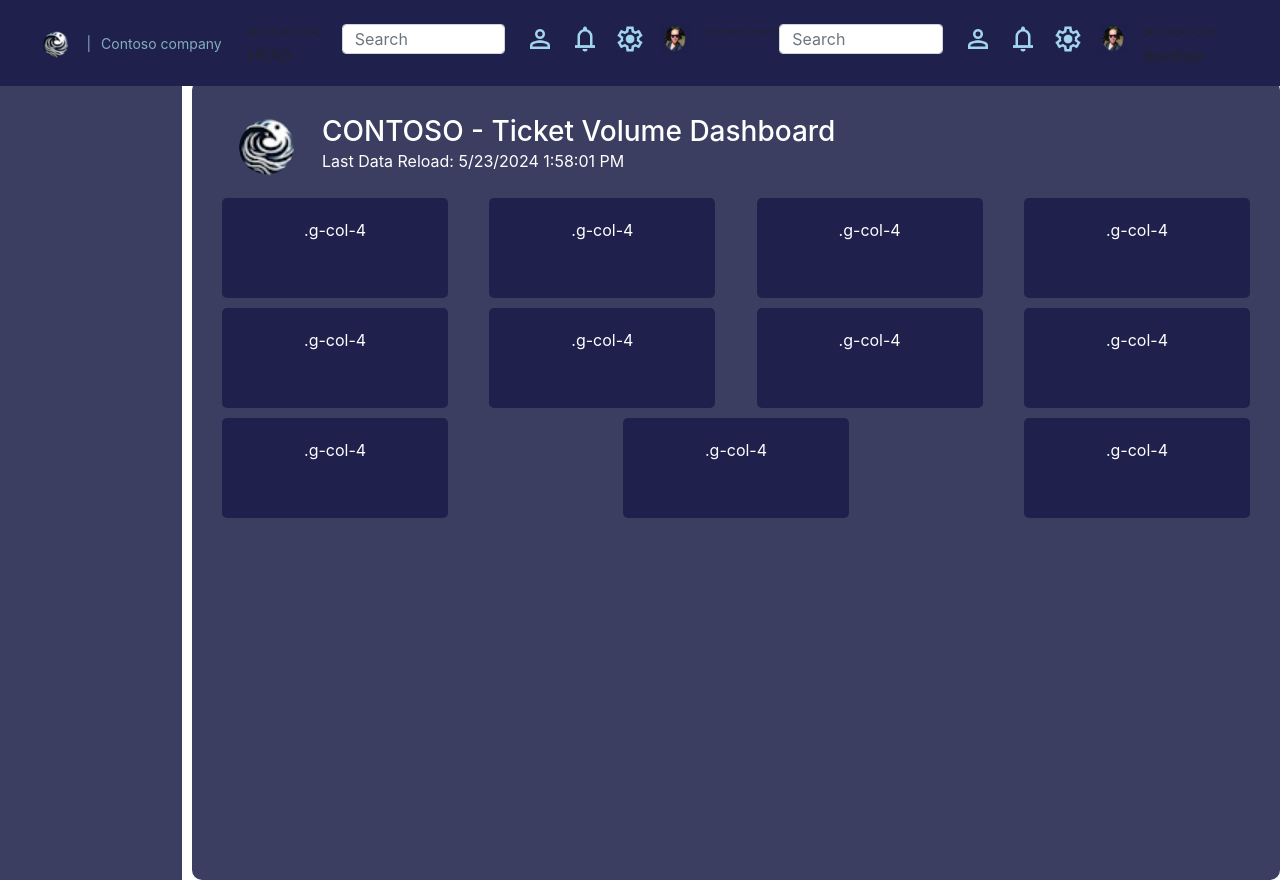
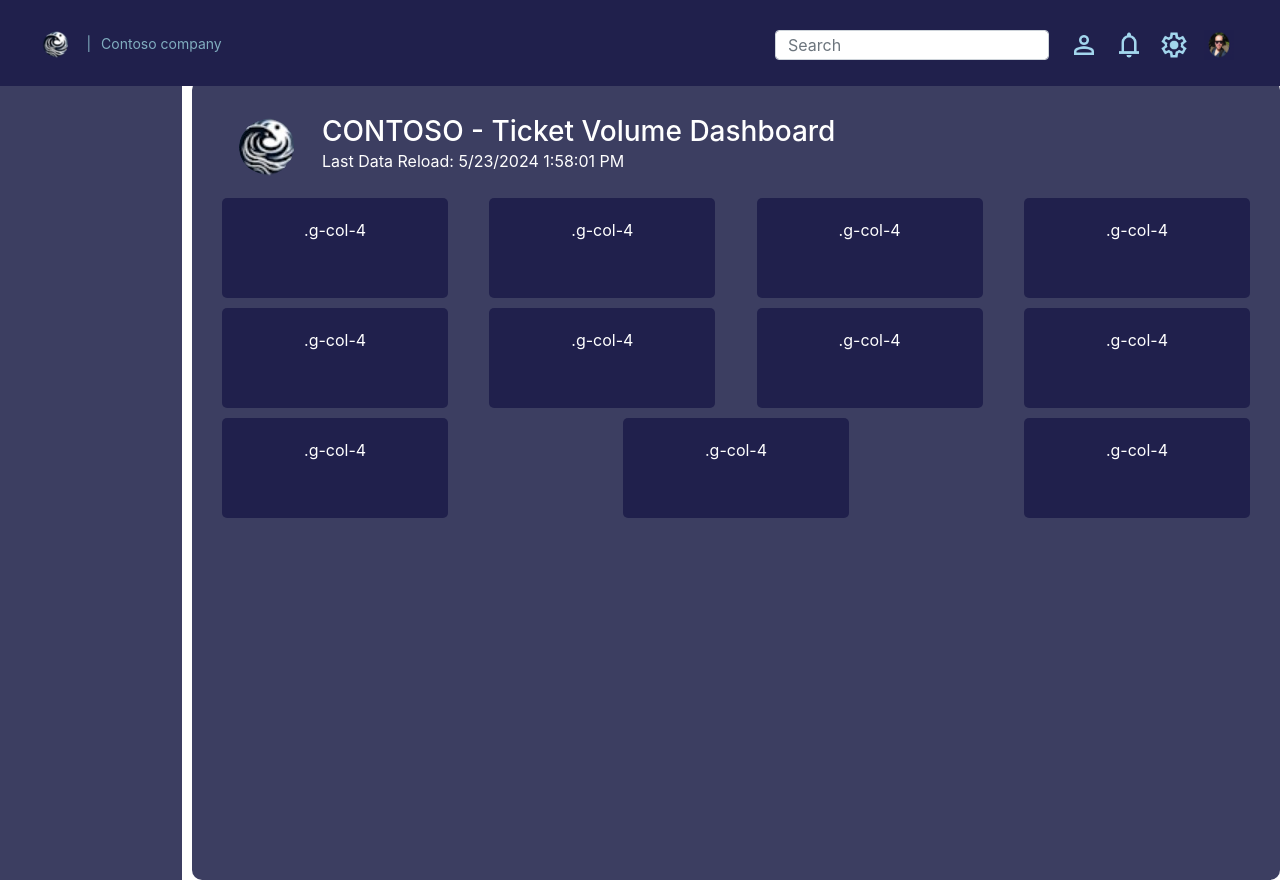
Before and after one commit to RobertoFeresin/CONTOSO, a plain HTML site: page index.html in a window 1280 px wide. Drawn offline with Linux system fonts and the light colour scheme.

```diff
--- a/index.html
+++ b/index.html
@@ -37,7 +37,6 @@
         <div class="collapse navbar-collapse" id="navbarSupportedContent">
           <ul class="navbar-nav me-auto mb-2 mb-lg-0">
 
-<<<<<<< HEAD
           <form class="d-flex">
             <input class="form-control me-2" type="search" placeholder="Search" aria-label="Search">
             <!-- Icons in Navbar, visible on desktop -->
@@ -46,15 +45,6 @@
             <img src="/dependencias/Imagens/settings-icon.png" class="img-fluid" alt="Configurações">
             <img src="/dependencias/Imagens/avatar-icon.png" class="img-fluid" alt="Avatar">
           </form>
-=======
-            <form class="d-flex">
-              <input class="form-control me-2" type="search" placeholder="Search" aria-label="Search">
-              <img src="/dependencias/Imagens/user-icon (2).png" class="img-fluid" alt="Usuário">
-              <img src="/dependencias/Imagens/notifications-icon.png" class="img-fluid" alt="Notificações">
-              <img src="/dependencias/Imagens/settings-icon.png" class="img-fluid" alt="Configurações">
-              <img src="/dependencias/Imagens/avatar-icon.png" class="img-fluid" alt="Avatar">
-            </form>
->>>>>>> develop
         </div>
       </div>
     </nav>
```
